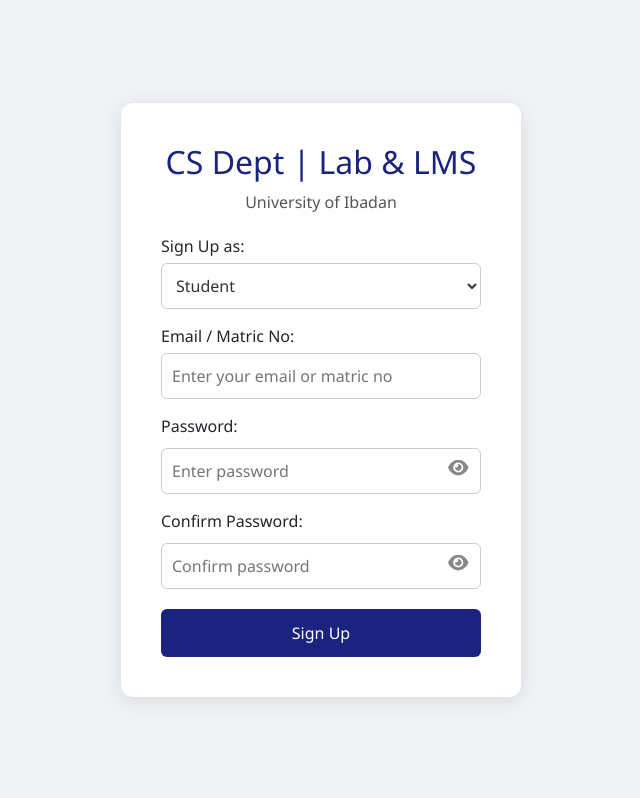
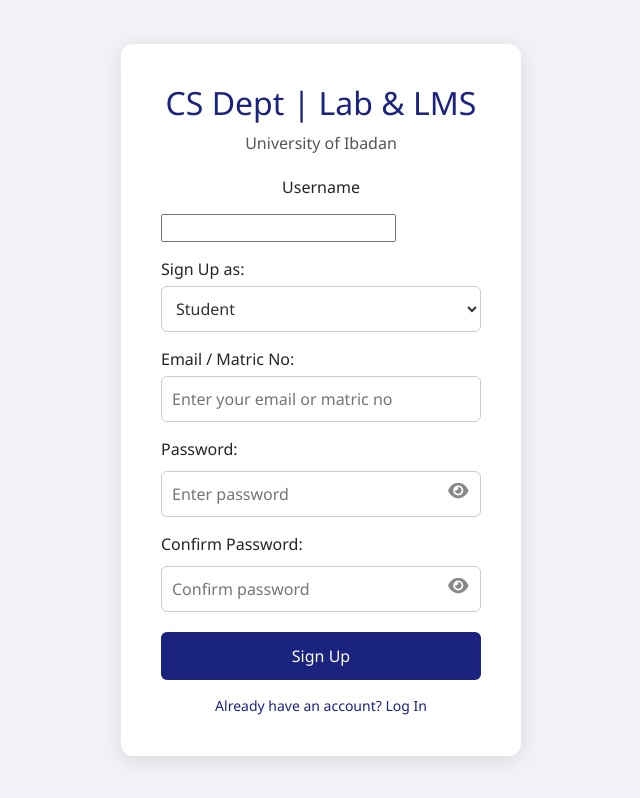
Before and after one commit to Ajabs9/academic-management-project, a React (Vite) app: page /signup in a window 1280 px wide. Shown: the whole page, without its empty margins (319-959 px from the left). Built offline with nearby package versions, Linux system fonts and the light colour scheme.

Commit message:
ability to and fro between the sign up and log in pages

```diff
--- a/src/firebase.js
+++ b/src/firebase.js
@@ -1,6 +1,7 @@
 import { initializeApp } from "firebase/app";
 import { getAnalytics } from "firebase/analytics";
 import { getAuth } from "firebase/auth";
+import { getFirestore } from "firebase/firestore";
 
 const firebaseConfig = {
   apiKey: "AIzaSyAePpf5f_LQfxCSXq8JrEWZJLqbyemHPsc",
@@ -18,3 +19,6 @@
 
 // Initialize Firebase Auth
 export const auth = getAuth(app);
+
+// Initialize Firestore
+export const db = getFirestore(app);
--- a/src/pages/Login.jsx
+++ b/src/pages/Login.jsx
@@ -1,5 +1,5 @@
 import React, { useState } from "react";
-import { useNavigate } from "react-router-dom";
+import { Link, useNavigate } from "react-router-dom";
 import { signInWithEmailAndPassword } from "firebase/auth";
 import { auth } from "../firebase";
 import { FontAwesomeIcon } from "@fortawesome/react-fontawesome";
@@ -204,6 +204,19 @@
           >
             Forgot Password?
           </a>
+          <Link to="/signup"
+            href="#"
+            style={{
+              display: "block",
+              textAlign: "center",
+              marginTop: 15,
+              color: "#1a237e",
+              textDecoration: "none",
+              fontSize: 14,
+            }}
+          >
+            Don't have an account? Sign Up
+          </Link>
         </form>
       </div>
     </div>
--- a/src/pages/Signup.jsx
+++ b/src/pages/Signup.jsx
@@ -1,12 +1,14 @@
 import React, { useState } from "react";
-import { useNavigate } from "react-router-dom";
+import { Link, useNavigate } from "react-router-dom";
 import { createUserWithEmailAndPassword } from "firebase/auth";
-import { auth } from "../firebase";
+import { auth, db } from "../firebase";
 import { FontAwesomeIcon } from "@fortawesome/react-fontawesome";
 import { faEye, faEyeSlash } from "@fortawesome/free-solid-svg-icons";
+import { doc, setDoc } from "firebase/firestore";
 
 const Signup = () => {
   const [role, setRole] = useState("student");
+  const [username, setUsername] = useState("");
   const [email, setEmail] = useState("");
   const [password, setPassword] = useState("");
   const [error, setError] = useState("");
@@ -34,6 +36,15 @@
 
     try {
       await createUserWithEmailAndPassword(auth, email, password);
+      const user = userCredential.user;
+
+      // Save additional data in Firestore
+      await setDoc(doc(db, "users", user.uid), {
+        uid: user.uid,
+        email: user.email,
+        username: username,
+        createdAt: new Date(),
+      });
       alert("Signup successful! You can now log in.");
       navigate("/login"); // Redirect to login page after signup
     } catch (err) {
@@ -80,8 +91,9 @@
         display: "flex",
         alignItems: "center",
         justifyContent: "center",
-        height: "100vh",
+        minHeight: "100vh",
         margin: 0,
+        padding: 20,
       }}
     >
       <div
@@ -103,6 +115,22 @@
           <p style={{ textAlign: "center", color: "#555", marginBottom: 20 }}>
             University of Ibadan
           </p>
+
+          <div>
+            <label>Username</label>
+            <input
+              type="text"
+              value={username}
+              onChange={(e) => setUsername(e.target.value)}
+              required
+              style={{
+                display: "block",
+                marginTop: 15,
+                fontWeight: 500,
+                textAlign: "left",
+              }}
+            />
+          </div>
 
           <label
             htmlFor="role"
@@ -238,6 +266,21 @@
           >
             Sign Up
           </button>
+          <Link
+            to="/login"
+            href="#"
+            style={{
+              display: "block",
+              textAlign: "center",
+              marginTop: 15,
+              color: "#1a237e",
+              textDecoration: "none",
+              fontSize: 14,
+            }}
+          >
+            Already have an account? Log
+            In
+          </Link>
         </form>
       </div>
     </div>
```
